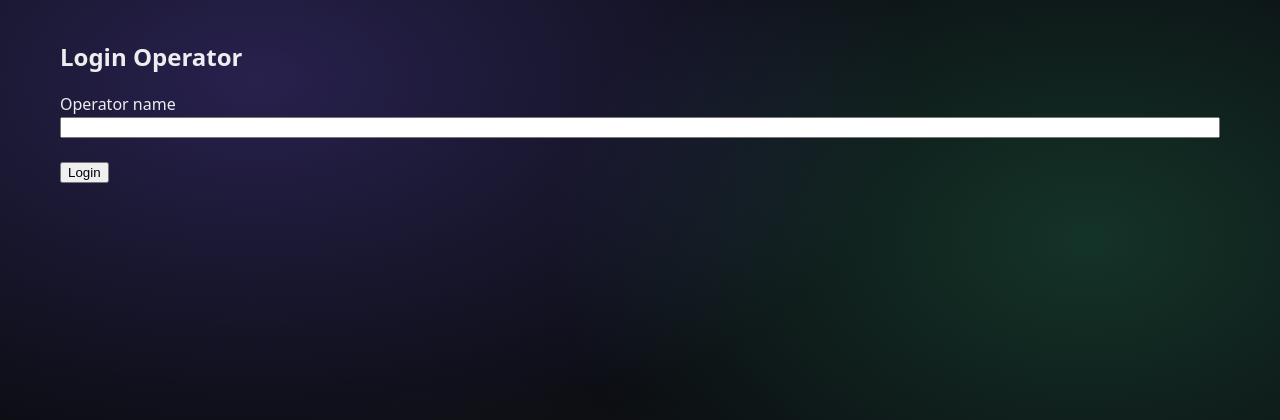
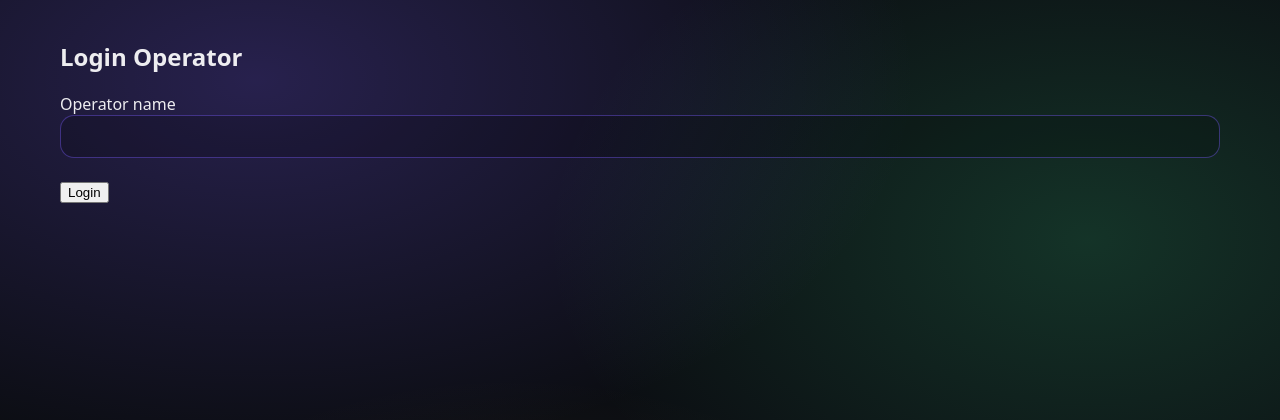
Before and after one commit to 1t4g/hddbar, a Flask app: page /login in a window 1280 px wide. Shown: the top 420 px of the page. Run offline with Flask 3, Linux system fonts and the light colour scheme.

Commit message:
Update login.html

```diff
--- a/templates/login.html
+++ b/templates/login.html
@@ -9,8 +9,8 @@
 <label>Operator name</label>
 
 <br>
+<input class="scan__input" type="text" name="operator" required>
 
-<input type="text" name="operator" required>
 
 <br><br>
 
```
